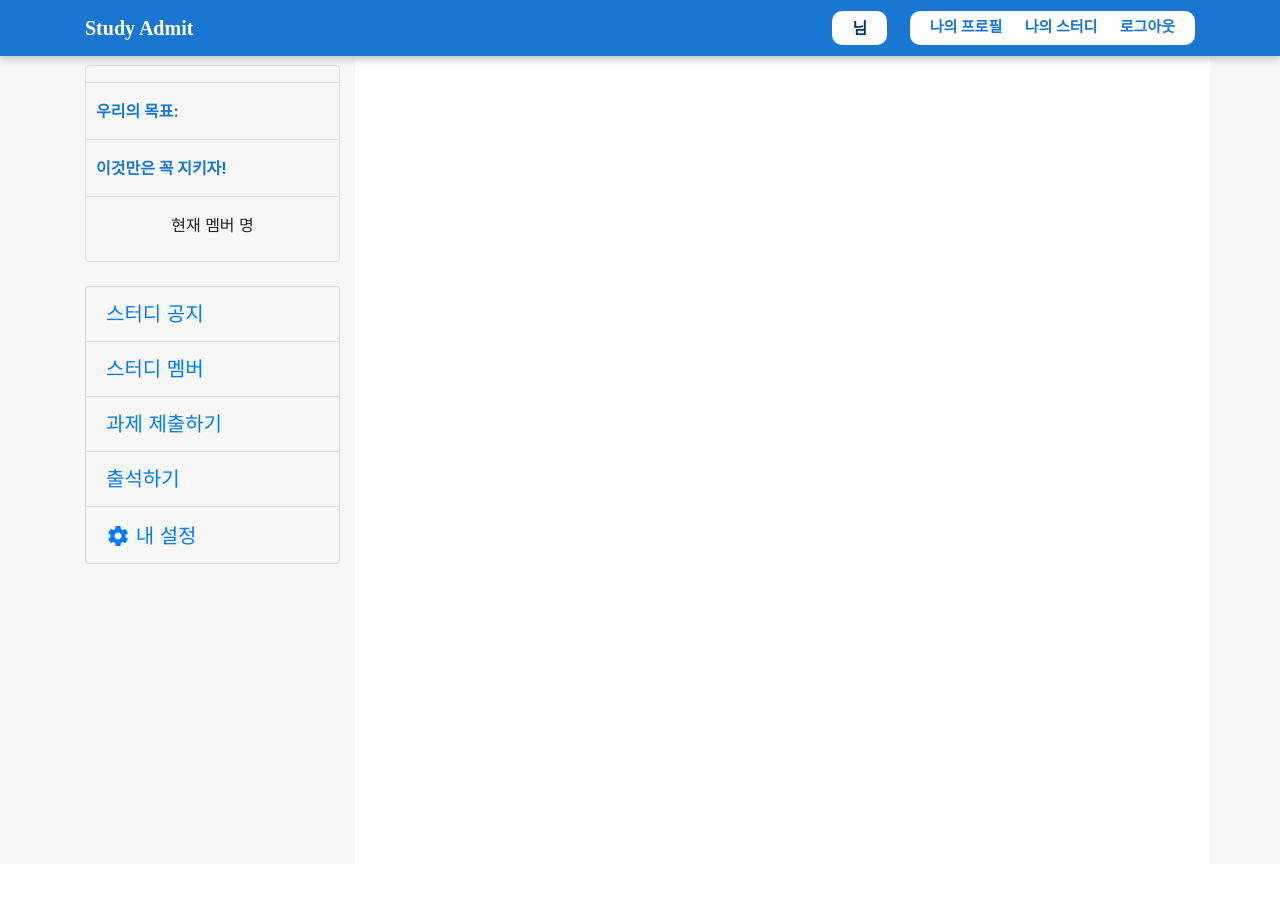
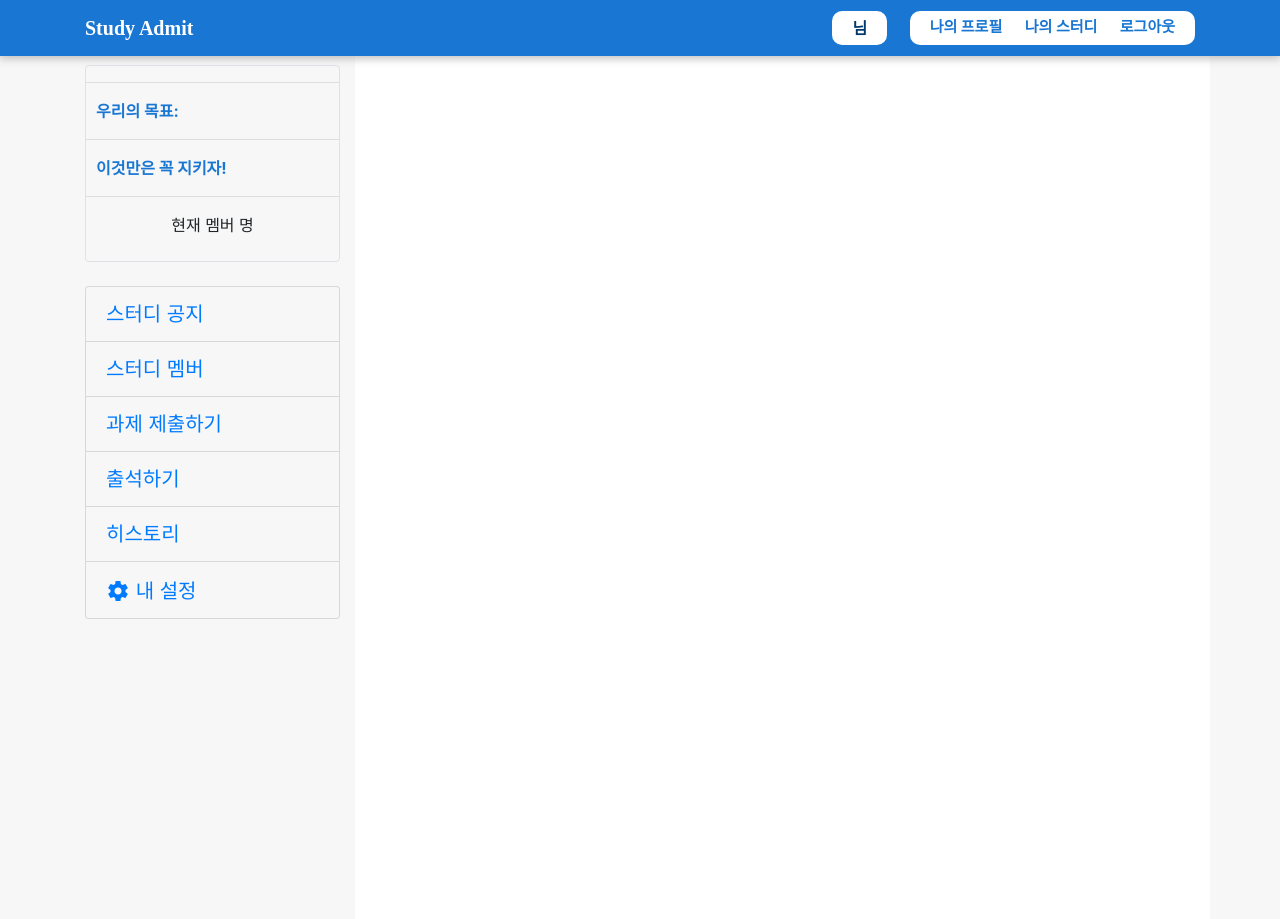
Before and after one commit to pirogramming/Admit-Study-Manager, a Django app: template start/templates/group_base.html in a window 1280 px wide. Before the commit the page ends 564 px from the top, so only its background shows below. Run offline with Django 3.2, Linux system fonts and the light colour scheme; the template is opened without the code that fills it, so the values that code supplies are empty; some libraries are stand-ins or nearby versions; some web fonts are replaced.

Commit message:
group_base.html 왼쪽 리스트메뉴에 히스토리 탭 추가

```diff
--- a/start/templates/group_base.html
+++ b/start/templates/group_base.html
@@ -162,8 +162,12 @@
                         </li>
                         <li class="list-group-item list-group-item-action" style="background-color: #F7F7F7;">
                             <a href="{% url 'attendance:attend_list' group.id %}">출석하기</a>
+                        </li>
 
+                        <li class="list-group-item list-group-item-action" style="background-color: #F7F7F7;"">
+                        <a href="{% url 'table:table' group.id %}">히스토리</a>
                         </li>
+
                         <li class="list-group-item list-group-item-action" style="background-color: #F7F7F7;">
                              <a class="settings" href="{% url 'study:group_mysettings' group.id %}"><i class="material-icons">settings</i><span> 내 설정</span></a>
                         </li>
```
